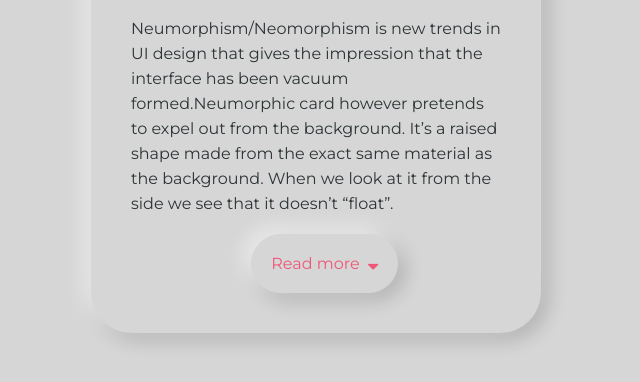
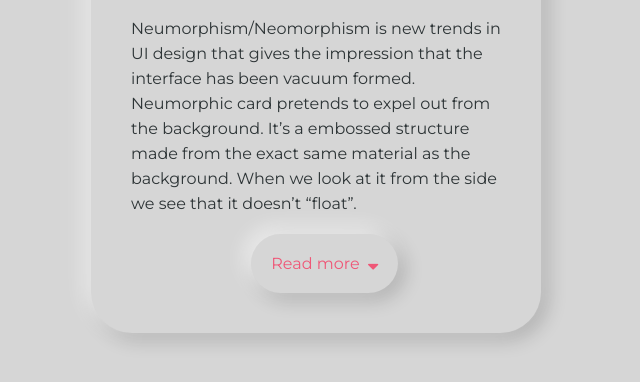
Before and after one commit to doctor-rutvik14/NeumorphismCard, a plain HTML site: page index.html in a window 1280 px wide. Shown: the part 324-706 px from the top of the page, without its empty margins (324-964 px from the left). Drawn offline with Linux system fonts and the light colour scheme.

Commit message:
Update index.html

```diff
--- a/index.html
+++ b/index.html
@@ -16,7 +16,7 @@
             </div>
             <div class="content">
                 <h2>Neumorphism-card</h2><br>
-                <p>Neumorphism/Neomorphism is new trends in UI design that gives the impression that the interface has been vacuum formed.Neumorphic card however pretends to expel out from the background. It’s a raised shape made from the exact same material as the background. When we look at it from the side we see that it doesn’t “float”.</p>
+                <p>Neumorphism/Neomorphism is new trends in UI design that gives the impression that the interface has been vacuum formed. Neumorphic card pretends to expel out from the background. It’s a embossed structure made from the exact same material as the background. When we look at it from the side we see that it doesn’t “float”.</p>
                 <a id="a" href="#">Read more &nbsp<i class="fa fa-sort-down" style="color: #ef5777; font-size:18px;"></i></a>
             </div>
         </div>
```
